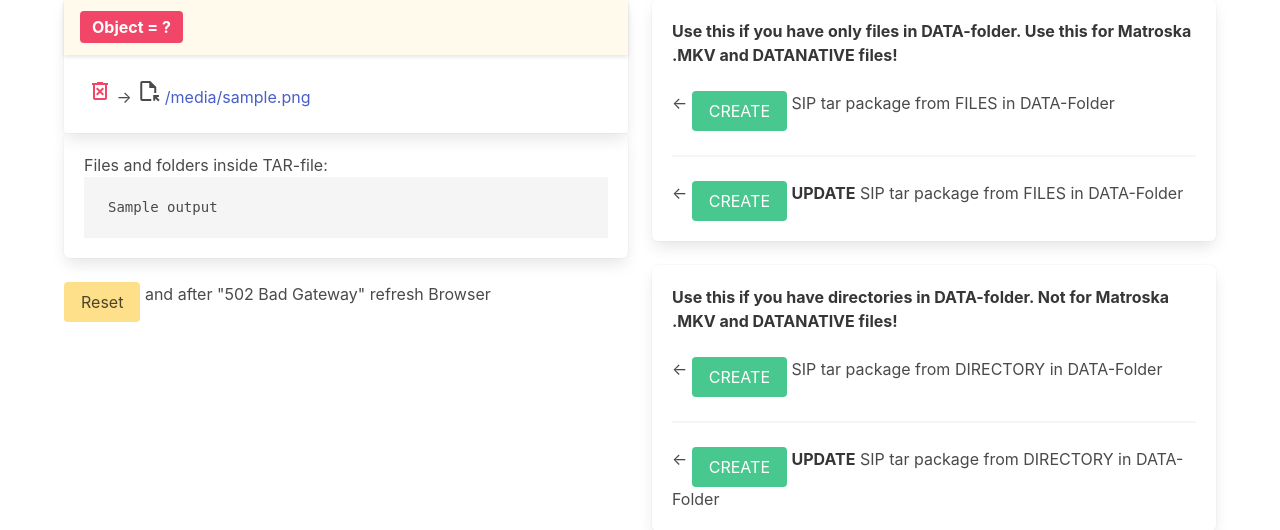
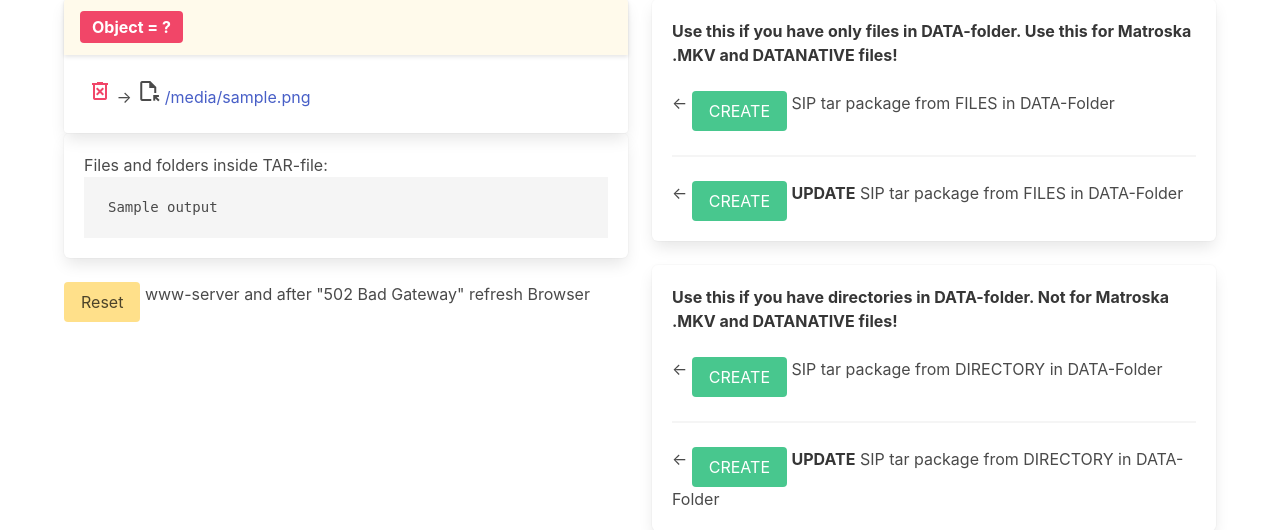
Before and after one commit to FinnishNationalGallery/mediahillo_ng, a Python web app: template templates/sip.html in a window 1280 px wide. Shown: the part 137-667 px from the top of the page. Run offline with Jinja, Linux system fonts and the light colour scheme; the template is opened without the code that fills it: most values are stand-ins (such as "Sample title", 1, 10 or a date in 2020); some libraries are stand-ins or nearby versions.

Commit message:
Update sip.html

```diff
--- a/templates/sip.html
+++ b/templates/sip.html
@@ -75,7 +75,7 @@
             <pre>{{ output }}</pre>
         </div>
             <form method="post" action="{{ url_for('sip.restart_gunicorn') }}">
-                <button type="submit" class="button is-warning">Reset</button> and after "502 Bad Gateway" refresh Browser
+                <button type="submit" class="button is-warning">Reset</button> www-server and after "502 Bad Gateway" refresh Browser
             </form>
     </div>
     <div class="column">
```
